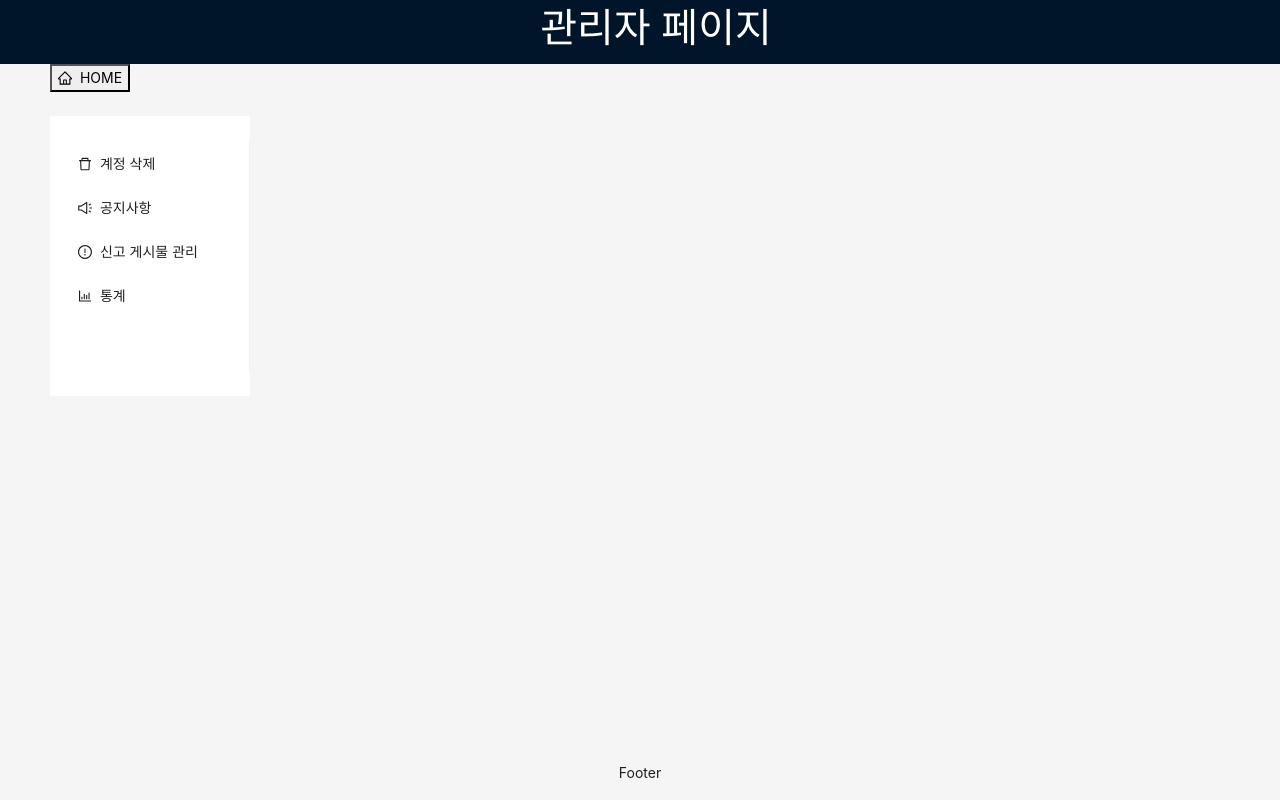
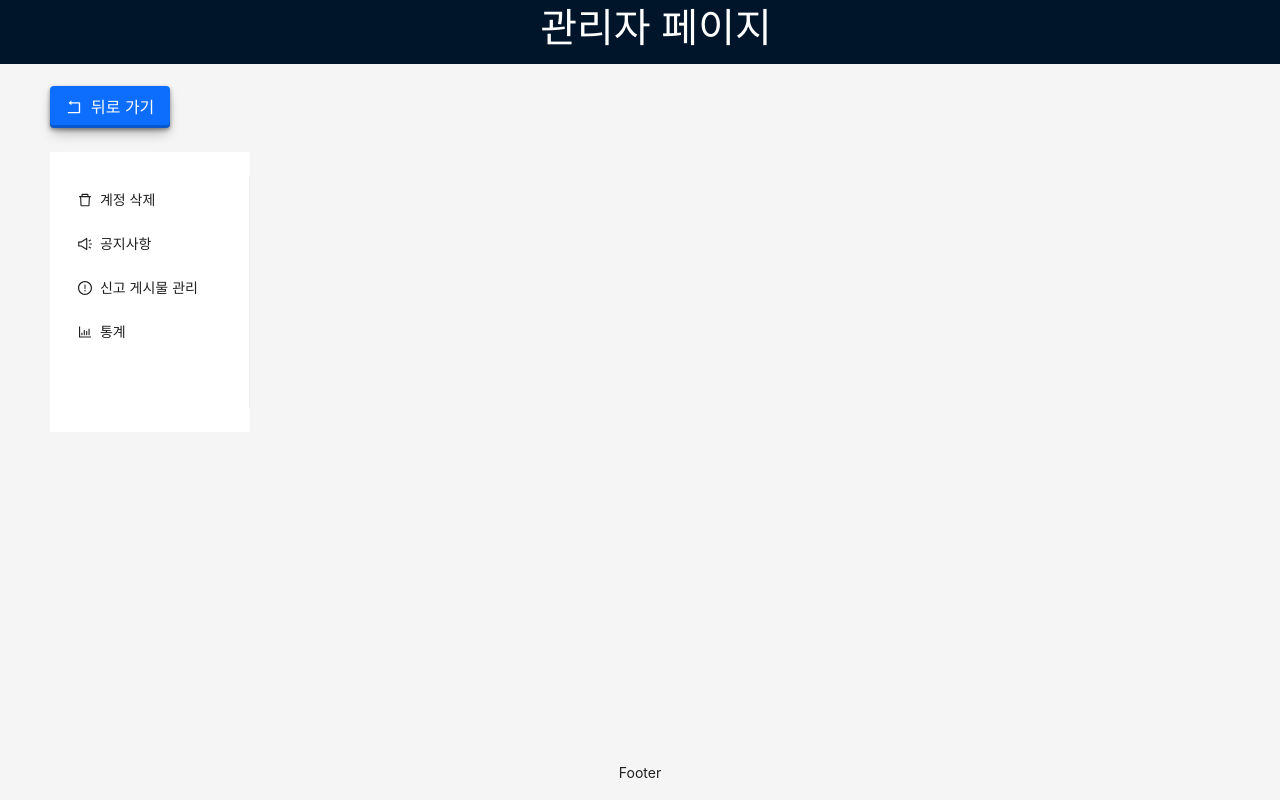
Before and after one commit to Jun02da/final_project_frontend, a React (Create React App) app: page /Admin in a window 1280 px wide. Built offline with nearby package versions, Linux system fonts and the light colour scheme.

Commit message:
디자인

```diff
--- a/src/components/Admin.js
+++ b/src/components/Admin.js
@@ -9,10 +9,11 @@ import {
   DeleteOutlined,
   ExclamationCircleOutlined,
   SoundOutlined,
-  HomeOutlined,
+  RollbackOutlined,
 } from "@ant-design/icons";
 import { useNavigate } from "react-router-dom";
 import axios from "axios";
+import "../css/adminGoBackButton.css";
 
 const { Header, Footer, Content, Sider } = Layout;
 
@@ -63,11 +64,11 @@ export default function Admin() {
       handleChartToggle();
     }
   };
-  // Home으로 이동하는 함수
+  // 뒤로 이동하는 함수
   const movePage = useNavigate();
 
-  function goHome() {
-    movePage("/");
+  function goBack() {
+    movePage(-1);
   }
 
   return (
@@ -78,9 +79,10 @@ export default function Admin() {
       </Header>
       <Content style={{ padding: "0 50px" }}>
         {/* Home 버튼 */}
-        <button onClick={goHome}>
-          <HomeOutlined />
-          &nbsp;&nbsp;HOME
+        <br />
+        <button onClick={goBack} id="AdminGoBackButton">
+          <RollbackOutlined />
+          &nbsp;&nbsp;뒤로&nbsp;가기
         </button>
         <Layout
           className="site-layout-background"
--- a/src/components/Help/Board/BoardDetail.js
+++ b/src/components/Help/Board/BoardDetail.js
@@ -127,10 +127,8 @@ export default function BoardDetail() {
         <img src={banner} alt="banner" id="HelpHeaderBannerImg" />
       </div>
       <div id="BoardDetailSection">
-        <h3>공지사항</h3>
         <div id="BoardDetailSectionContent" key={notice_id}>
           <div id="BoardDetailTitle">{title}</div>
-
           <div id="BoardDetailContent">{content}</div>
         </div>
         <div id="BoardDetailCreateAt">
--- a/src/css/Bio.css
+++ b/src/css/Bio.css
@@ -26,7 +26,8 @@
   font-family: "Noto Sans KR", sans-serif;
 }
 #BioImageDiv {
-  box-shadow: 0 5px 18px -7px rgba(0, 0, 0, 1);
+  box-shadow: rgba(0, 0, 0, 0.3) 0px 19px 38px,
+    rgba(0, 0, 0, 0.22) 0px 15px 12px;
 }
 /* 수정 버튼 */
 /* 버튼 관련 문의 페이지 버튼 재사용*/
--- /dev/null
+++ b/src/css/adminGoBackButton.css
@@ -0,0 +1,40 @@
+/* 버튼 관련 */
+#AdminGoBackButton {
+  -webkit-appearance: none;
+  -moz-appearance: none;
+  appearance: none;
+
+  background: var(--Communication-button-bg-color);
+  color: var(--Communication-button-color);
+
+  margin: 0;
+  padding: 0.5rem 1rem;
+
+  font-family: "Noto Sans KR", sans-serif;
+  font-size: 1rem;
+  font-weight: 400;
+  text-align: center;
+  text-decoration: none;
+
+  border: none;
+  border-radius: 4px;
+
+  display: inline-block;
+  width: auto;
+
+  box-shadow: rgba(0, 0, 0, 0.4) 0px 2px 4px,
+    rgba(0, 0, 0, 0.3) 0px 7px 13px -3px, rgba(0, 0, 0, 0.2) 0px -3px 0px inset;
+
+  transition: 0.5s;
+}
+#AdminGoBackButton:active,
+#AdminGoBackButton:hover,
+#AdminGoBackButton:focus {
+  background: var(--Communication-button-hover-bg-color);
+  outline: 0;
+  box-shadow: rgba(50, 50, 93, 0.25) 0px 30px 60px -12px inset,
+    rgba(0, 0, 0, 0.3) 0px 18px 36px -18px inset;
+}
+#AdminGoBackButton:disabled {
+  opacity: 0.5;
+}
--- a/src/mypage.js
+++ b/src/mypage.js
@@ -196,8 +196,9 @@ export default function Mypage() {
             팔로워
           </Button>
         </div>
+        <br />
         {/* 한줄소개 */}
-        <p className="AboutMe">{introduce}</p>
+        {/* <p className="AboutMe">{introduce}</p> */}
         {/* Dashboard 페이지로 이동 추가 */}
         {/* <div className="stat_set">
           <div className="stat" onClick={onlyShowMypageDashboard}>
--- a/src/mypageGuest .js
+++ b/src/mypageGuest .js
@@ -216,8 +216,9 @@ export default function MypageGuest() {
             통계
           </Button>
         </div>
+        <br />
         {/* 한줄소개 */}
-        <p className="AboutMe">{introduce}</p>
+        {/* <p className="AboutMe">{introduce}</p> */}
         {/* Dashboard 페이지로 이동 추가 */}
         {/* <div className="stat_set">
           <div className="stat" onClick={onlyShowMypageDashboard}>
```
